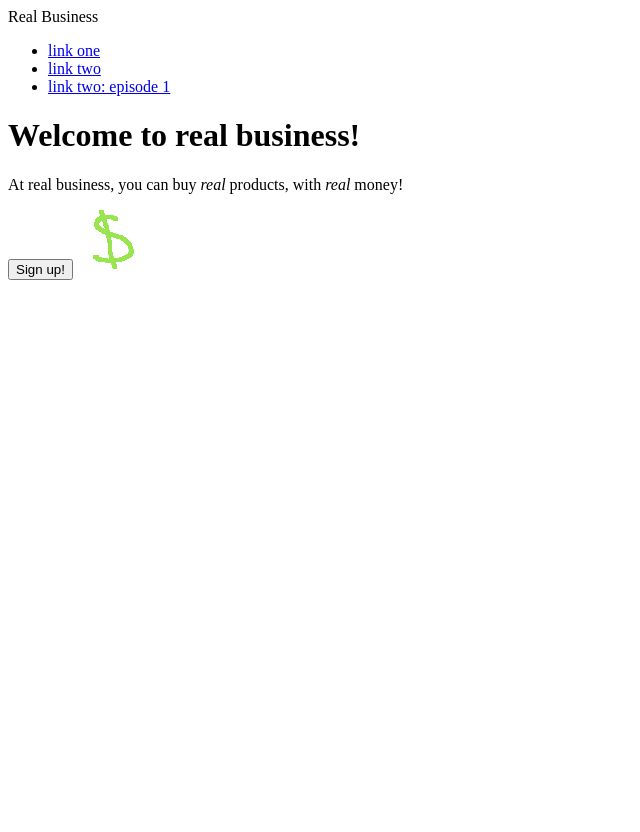
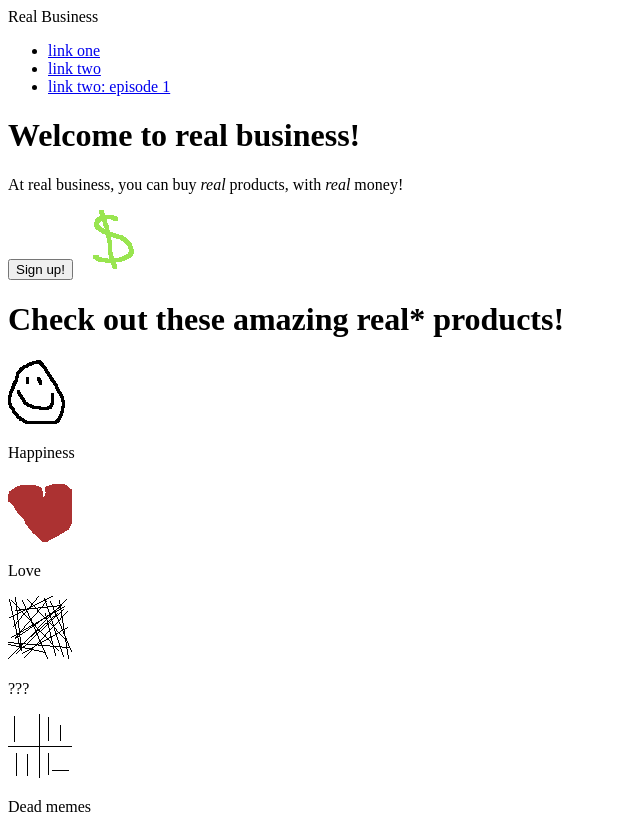
Before and after one commit to QuoteNat/odin-landing-page, a plain HTML site: page index.html in a window 1280 px wide. Shown: the whole page, without its empty margins (0-640 px from the left). Before the commit the page ends 800 px from the top, so only its background shows below. Drawn offline with Linux system fonts and the light colour scheme.

Commit message:
Add card content

```diff
--- a/index.html
+++ b/index.html
@@ -29,5 +29,26 @@
             <img src="assets/money.png" alt="z">
         </div>
     </div>
+    <div class="middle">
+        <h1>Check out these amazing real* products!</h1>
+        <div class="cards">
+            <div class="card">
+                <img alt="Badly drawn happy face" src="assets/happiness.png">
+                <p>Happiness</p>
+            </div>
+            <div class="card">
+                <img alt="Badly drawn heart" src="assets/love.png">
+                <p>Love</p>
+            </div>
+            <div class="card">
+                <img alt="A bunch of lines" src="assets/lines.png">
+                <p>???</p>
+            </div>
+            <div class="card">
+                <img alt="Abstract loss" src="assets/loss.png">
+                <p>Dead memes</p>
+            </div>
+        </div>
+    </div>
 </body>
 </html>
```
Also changed, not shown: assets/happiness.png (added), assets/lines.png (added), assets/loss.png (added), assets/love.png (added).
